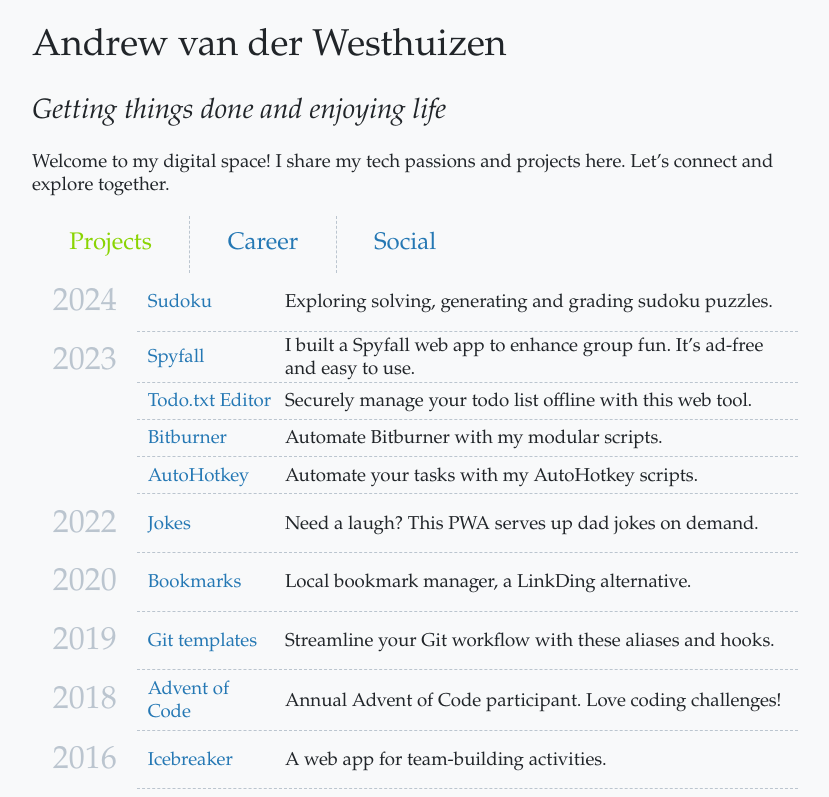
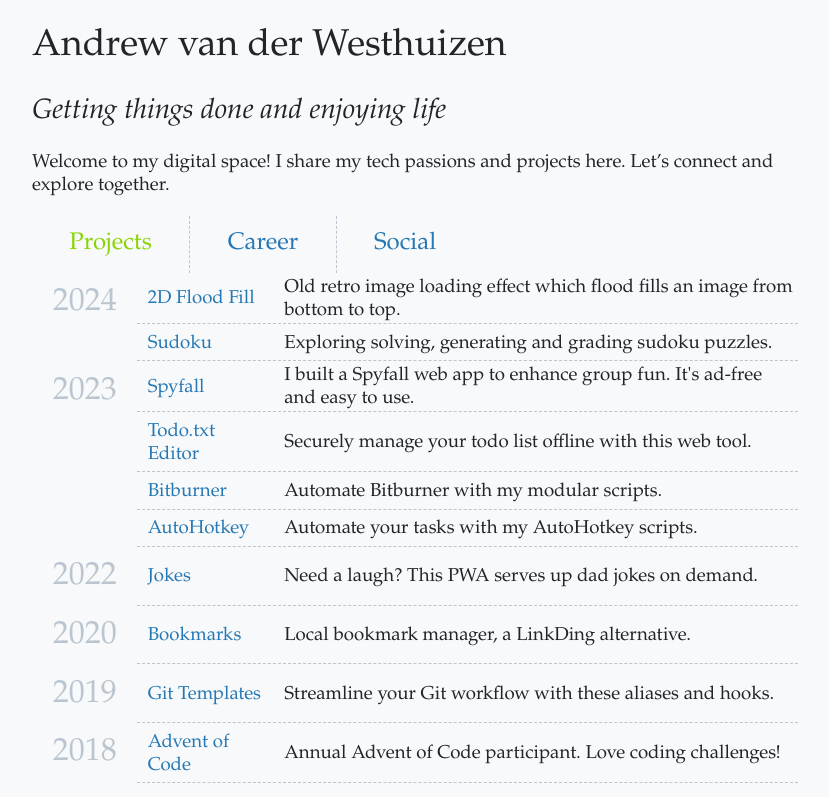
Before and after one commit to avanderw/avanderw.github.io, a SvelteKit app: page / in a window 1280 px wide. Shown: the top 797 px of the page, without its empty margins (224-1053 px from the left). Built offline with nearby package versions, Linux system fonts and the light colour scheme.

Commit message:
Add link to the 2D flood fill effect

```diff
--- a/src/routes/+page.svelte
+++ b/src/routes/+page.svelte
@@ -28,14 +28,18 @@
 {#if page === 'projects'}
 	<table>
 		<tr>
-			<td class="year">2024</td>
+			<td rowspan="2" class="year">2024</td>
+			<td><a href="https://avanderw.co.za/image-flood-fill">2D Flood Fill</a></td>
+			<td>Old retro image loading effect which flood fills an image from bottom to top.</td>
+		</tr>
+		<tr>
 			<td><a href="https://avanderw.co.za/sudoku">Sudoku</a></td>
 			<td>Exploring solving, generating and grading sudoku puzzles.</td>
 		</tr>
 		<tr>
 			<td rowspan="4" class="year">2023</td>
 			<td><a href="https://avanderw.co.za/spyfall">Spyfall</a></td>
-			<td>I built a Spyfall web app to enhance group fun. It’s ad-free and easy to use.</td>
+			<td>I built a Spyfall web app to enhance group fun. It's ad-free and easy to use.</td>
 		</tr>
 		<tr>
 			<td><a href="https://avanderw.co.za/todo-txt">Todo.txt Editor</a></td>
@@ -61,7 +65,7 @@
 		</tr>
 		<tr>
 			<td class="year">2019</td>
-			<td><a href="https://github.com/avanderw/git-templates">Git templates</a></td>
+			<td><a href="https://github.com/avanderw/git-templates">Git Templates</a></td>
 			<td>Streamline your Git workflow with these aliases and hooks.</td>
 		</tr>
 		<tr>
```
